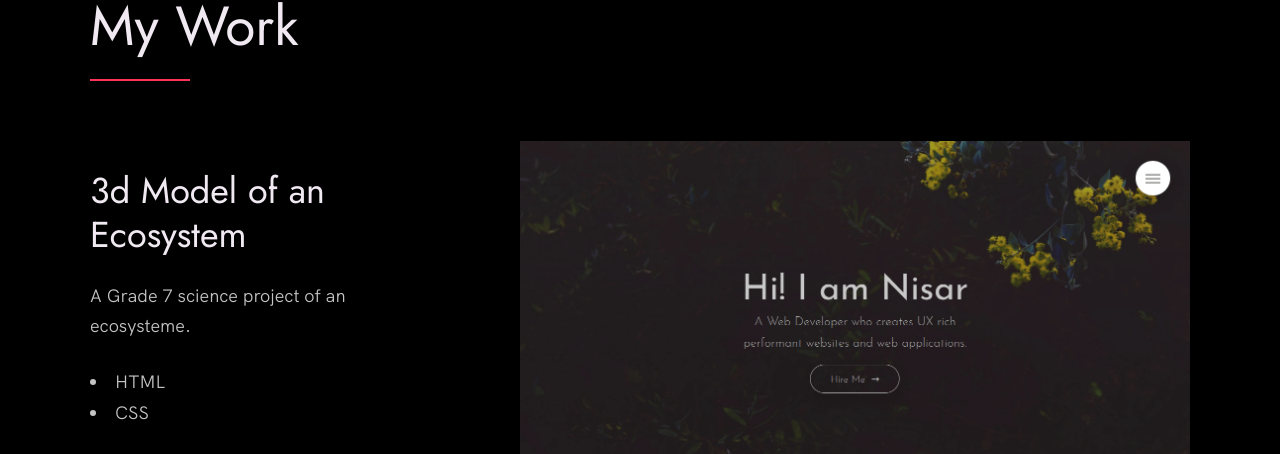
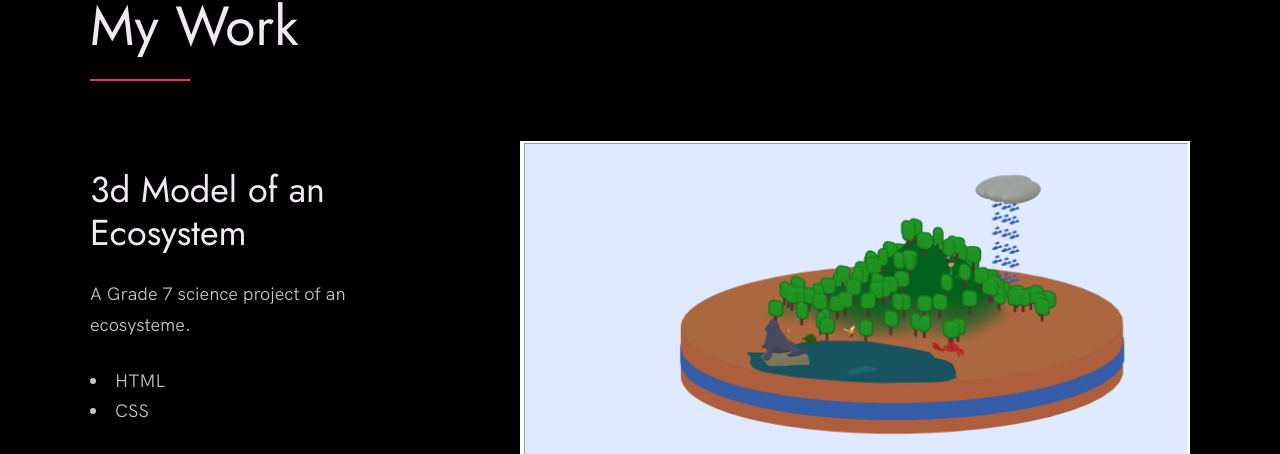
Before and after one commit to Mian-code/portfolio, a plain HTML site: page index.html in a window 1280 px wide. Shown: the part 927-1381 px from the top of the page. Drawn offline with Linux system fonts and the light colour scheme.

Commit message:
Update index.html

```diff
--- a/index.html
+++ b/index.html
@@ -97,7 +97,7 @@
               </div>
             </div>
             <div class="work__image-box">
-              <img src="./images/project-1.png" class="work__image" alt="Project 1" />
+              <img src="images/Screenshot 2025-03-11 12.40.15 PM.png" class="work__image" alt="Project 1" />
             </div>
           </div>
 
```
